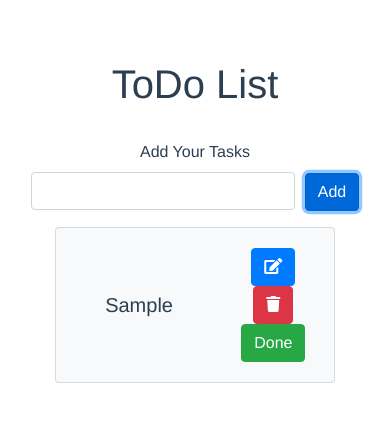
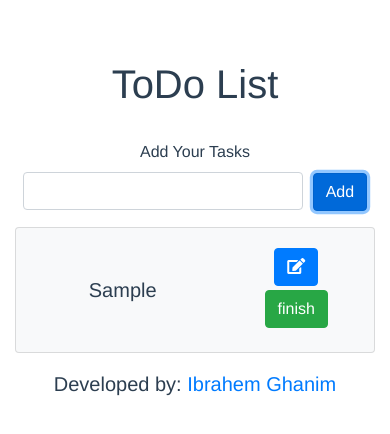
Before and after one commit to HemozGhanim/todo-list, a Vue app: page / in a window 390 px wide. Both pictures are taken after typing "Sample" into the empty fields and a click on the button "Add". Shown: the top 434 px of the page. Built offline with nearby package versions, Linux system fonts and the light colour scheme; a small style sheet from the web is missing.

Commit message:
last-change-29

```diff
--- a/src/App.vue
+++ b/src/App.vue
@@ -1,18 +1,21 @@
 <template>
   <div id="app">
     <HelloWorld />
+    <Footer />
   </div>
 </template>
 
 <script>
-import HelloWorld from './components/HelloWorld.vue'
+import HelloWorld from "./components/HelloWorld.vue";
+import Footer from "./components/Footer.vue";
 
 export default {
-  name: 'App',
+  name: "App",
   components: {
-    HelloWorld
-  }
-}
+    HelloWorld,
+    Footer,
+  },
+};
 </script>
 
 <style>
--- /dev/null
+++ b/src/components/Footer.vue
@@ -0,0 +1,21 @@
+<template>
+  <div>
+    <div class="footer">
+      <p class="lead">
+        Developed by:
+        <a href="https://www.facebook.com/ibrahem.ghanim"> Ibrahem Ghanim</a>
+      </p>
+    </div>
+  </div>
+</template>
+
+<script>
+export default {
+  name: "Footer",
+};
+</script>
+
+<style scoped>
+.footer {
+}
+</style>
--- a/src/components/HelloWorld.vue
+++ b/src/components/HelloWorld.vue
@@ -16,12 +16,13 @@
           </button>
         </form>
         <div>
-          <transition-group name="fade" tag="ul">
+          <transition-group name="bounce" tag="ul">
             <div
-              class="card wid-85 m-auto bg-light"
-              :class="{ 'border-success': finishColor }"
+              class="card wid-85 m-auto bg-light "
+              :class="{ 'border-success': item.finishColor }"
               v-for="(item, index) in todos"
               :key="index"
+              style="animation-duration: 0.5s"
             >
               <div class="card-body">
                 <div class="row">
@@ -30,64 +31,65 @@
                   >
                     <p
                       class="marg-bottom lead text-center"
-                      :class="{ finishTask: lineFinishClass }"
+                      :class="{ finishTask: item.completed }"
                       v-if="forEdit !== index"
                     >
-                      {{ item }}
+                      {{ item.textTodo }}
                     </p>
                     <input
                       type="text"
-                      class="form-control w-4"
+                      class="form-control w-4 col-lg-6"
                       v-model="textEdited"
                       v-else-if="forEdit == index"
                       @click.prevent="forEnable"
                       :class="{ 'border-danger': error }"
-                      :placeholder="item"
+                      :placeholder="item.textTodo"
                     />
                   </div>
                   <div class="col col-5">
                     <div
-                      class="btn btn-warning mr-2 ml-2"
-                      v-if="showButton"
-                      @click.prevent="close(index)"
+                      class="btn btn-warning mr-2 ml-2 mb-1"
+                      v-if="item.showButton"
+                      @click.prevent="close(item)"
                     >
                       <i class="fas fa-window-close text-white"></i>
                     </div>
                     <div
-                      class="btn btn-success mr-2 ml-2"
-                      v-if="showButton"
+                      class="btn btn-success mr-2 ml-2 mb-1"
+                      v-if="item.showButton"
                       :disabled="validated == 1"
                       :class="{ disabled: disableClass }"
-                      @click.prevent="done(index)"
+                      @click.prevent="done(textEdited, item)"
                     >
                       <i class="fas fa-check-square"></i>
                     </div>
                     <div
-                      class="btn btn-primary mr-2 ml-2"
-                      @click.prevent="editText(index)"
-                      v-if="showEditButton"
+                      class="btn btn-primary mr-2 ml-2 mb-1"
+                      @click.prevent="editText(item, index)"
+                      v-if="item.showEditButton"
                     >
                       <i class="fas fa-edit"></i>
                     </div>
                     <div
-                      class="btn btn-danger mr-2 ml-2"
+                      class="btn btn-danger mr-2 ml-2 mb-1"
                       @click.prevent="removeTask(index)"
+                      v-if="item.showTrashButton"
                     >
                       <i class="fas fa-trash"></i>
                     </div>
                     <div
-                      class="btn btn-success mr-2 ml-2"
-                      @click.prevent="finishTask"
-                      v-if="doneTask"
+                      class="btn btn-success mr-2 ml-2 mb-1"
+                      @click.prevent="finishTask(item)"
+                      v-if="item.doneTask"
                     >
-                      Done
+                      finish
                     </div>
                     <div
-                      class="btn btn-success mr-2 ml-2"
-                      @click.prevent="UnFinishTask"
+                      class="btn btn-success mr-2 ml-2 mb-1"
+                      @click.prevent="UnFinishTask(item)"
                       v-else
                     >
-                      Un-Done
+                      Un-Finish
                     </div>
                   </div>
                 </div>
@@ -110,39 +112,45 @@ export default {
       todos: [],
       forEdit: "",
       textEdited: "",
-      showButton: false,
       validated: 0,
       disableClass: true,
-      showEditButton: true,
       lineFinishClass: false,
-      finishColor: false,
-      doneTask: true,
       error: false,
       currentIndex: 0,
     };
   },
   methods: {
-    addTodo(alltext ) {
-      if (this.text === "") {
+    addTodo(text) {
+      if (text === "") {
         return;
       } else {
-        alltext = this.text;
-        this.todos.push(alltext);
-        this.currentIndex++;
+        this.todos.push({
+          textTodo: text,
+          id: Date.now().toString(),
+          completed: false,
+          finishColor: false,
+          doneTask: true,
+          showEditButton: true,
+          showButton: false,
+          showTrashButton: false,
+        });
         this.text = "";
       }
-
     },
-    editText( index) {
-      this.showButton = true;
+    editText(item, index) {
       this.forEdit = index;
-
+      const indexTodo = this.todos.findIndex((todo) => todo.id === item.id);
+      console.log(indexTodo);
+      const el = this.todos[indexTodo];
+      el.showEditButton = false;
+      el.showButton = true;
+      el.showTrashButton = false;
     },
     forEnable() {
       this.validated = 1;
       return (this.disableClass = false);
     },
-    done(index) {
+    done(textEdited, item) {
       if (this.validated == 0) {
         return;
       } else {
@@ -150,27 +158,49 @@ export default {
           this.error = true;
         } else {
           this.forEdit = "";
-          this.showButton = false;
-          this.todos.splice(index, 1, this.textEdited);
+          const indexTodo = this.todos.findIndex((todo) => todo.id === item.id);
+          console.log(indexTodo);
+          this.todos[indexTodo].textTodo = textEdited;
+          this.todos[indexTodo].showEditButton = true;
+          this.todos[indexTodo].showButton = false;
+          this.todos[indexTodo].showTrashButton = false;
+          this.todos[indexTodo].doneTask = true;
         }
       }
       this.textEdited = "";
     },
-    close() {
+    close(item) {
       this.forEdit = "";
-      this.showButton = false;
+      const indexTodo = this.todos.findIndex((todo) => todo.id === item.id);
+      this.todos[indexTodo].showEditButton = true;
+      this.todos[indexTodo].showButton = false;
+      this.todos[indexTodo].showTrashButton = false;
+      this.textEdited = "";
     },
-    finishTask() {
-      this.lineFinishClass = !this.lineFinishClass ;
-      this.showEditButton = false;
-      this.finishColor = true;
-      this.doneTask = false;
+    finishTask(item) {
+      if (item.showButton == true) {
+        return;
+      }
+      const index = this.todos.findIndex((todo) => todo.id === item.id);
+      console.log(index);
+      this.todos[index].completed = true;
+      this.todos[index].finishColor = true;
+      this.todos[index].doneTask = false;
+      this.todos[index].showEditButton = false;
+      this.todos[index].showTrashButton = true;
     },
-    UnFinishTask() {
-      this.lineFinishClass = !this.lineFinishClass;
-      this.showEditButton = true;
-      this.finishColor = false;
-      this.doneTask = true;
+    UnFinishTask(item) {
+      if (item.showButton == true) {
+        return;
+      }
+      const index = this.todos.findIndex((todo) => todo.id === item.id);
+      console.log(index);
+
+      this.todos[index].completed = false;
+      this.todos[index].finishColor = false;
+      this.todos[index].doneTask = true;
+      this.todos[index].showEditButton = true;
+      this.todos[index].showTrashButton = false;
     },
     removeTask(index) {
       return this.todos.splice(index, 1);
@@ -195,6 +225,9 @@ li {
 a {
   color: #42b983;
 }
+.hello {
+  overflow: hidden;
+}
 .w-10 {
   width: 100%;
   display: block;
@@ -206,7 +239,7 @@ a {
 }
 .wid-85 {
   width: 85%;
-  margin-bottom: 10px;
+  margin-bottom: 10px !important;
 }
 .marg-bottom {
   margin-bottom: 0px;
@@ -218,4 +251,31 @@ a {
 .finishTask {
   text-decoration: line-through;
 }
+@media (min-width: 300px) and (max-width: 575.98px) {
+  .container {
+    padding-right: 3px !important;
+    padding-left: 3px !important;
+  }
+  .w-8 {
+    width: 74% !important;
+  }
+  .wid-85 {
+    width: 95% !important;
+  }
+  .w-4 {
+    width: 100% !important;
+  }
+}
+@media (min-width: 576px) and (max-width: 767.98px) {
+}
+@media (min-width: 768px) and (max-width: 991.98px) {
+  .w-8 {
+    width: 90% !important;
+  }
+  .wid-85 {
+    width: 100% !important;
+  }
+}
+@media (min-width: 992px) and (max-width: 1199.98px) {
+}
 </style>
```
